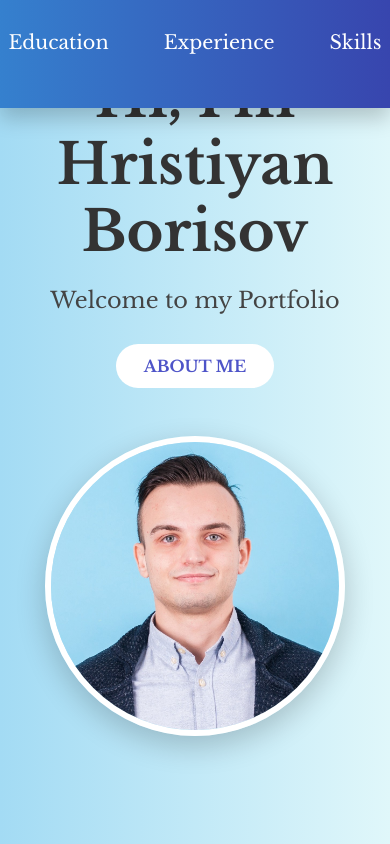
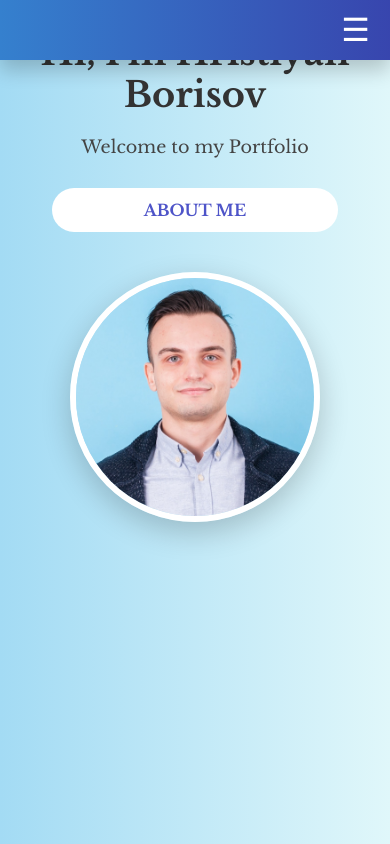
Before and after one commit to annasarabasheva/Portfolio-Site, a React (Vite) app in the folder porfolio-site/: page / in a window 390 px wide. Built offline with nearby package versions, Linux system fonts and the light colour scheme.

Commit message:
Make Navigation responsive for mobile

```diff
--- a/porfolio-site/src/components/header/Header.css
+++ b/porfolio-site/src/components/header/Header.css
@@ -62,3 +62,43 @@
   transform: translateY(-3px);
   background: rgba(255, 255, 255, 0.1);
 }
+
+.menu-toggle {
+  display: none;
+}
+
+@media (max-width: 768px) {
+  .menu-toggle {
+    display: block;
+    background: none;
+    border: none;
+    font-size: 2rem;
+    color: white;
+    cursor: pointer;
+    position: absolute;
+    top: 50%;
+    right: 20px;
+    transform: translateY(-50%);
+    z-index: 1100;
+  }
+
+  .nav {
+    display: none;
+    flex-direction: column;
+    align-items: center;
+    background-color: rgba(44, 62, 80, 0.95);
+    position: absolute;
+    top: 100%;
+    left: 0;
+    width: 100%;
+    padding: 1rem 0;
+  }
+
+  .nav.active {
+    display: flex;
+  }
+
+  .nav li {
+    margin: 0.5rem 0;
+  }
+}
--- a/porfolio-site/src/components/header/Header.jsx
+++ b/porfolio-site/src/components/header/Header.jsx
@@ -1,19 +1,24 @@
-import React from 'react';
+import React, { useState } from 'react';
 import { Link } from 'react-router-dom';
 import './Header.css';
 
 const Header = () => {
+  const [menuOpen, setMenuOpen] = useState(false);
+
   return (
     <header className="header">
-        <nav>
-            <ul className="nav">
-                <li><Link to="/">Home</Link></li>
-                <li><Link to="/education">Education</Link></li>
-                <li><Link to="/experience">Experience</Link></li>
-                <li><Link to="/skills"> Skills</Link></li>
-                <li><Link to="/contact">Contact</Link></li>
-            </ul>
-        </nav>
+      <button className="menu-toggle" onClick={() => setMenuOpen(!menuOpen)}>
+        ☰
+      </button>
+      <nav>
+        <ul className={`nav ${menuOpen ? 'active' : ''}`}>
+          <li><Link to="/" onClick={() => setMenuOpen(false)}>Home</Link></li>
+          <li><Link to="/education" onClick={() => setMenuOpen(false)}>Education</Link></li>
+          <li><Link to="/experience" onClick={() => setMenuOpen(false)}>Experience</Link></li>
+          <li><Link to="/skills" onClick={() => setMenuOpen(false)}>Skills</Link></li>
+          <li><Link to="/contact" onClick={() => setMenuOpen(false)}>Contact</Link></li>
+        </ul>
+      </nav>
     </header>
   );
 };
--- a/porfolio-site/src/components/home/Home.css
+++ b/porfolio-site/src/components/home/Home.css
@@ -63,23 +63,33 @@ body {
   box-shadow: 0 10px 30px rgba(0, 0, 0, 0.2);
 }
 
-/* Responsive Design */
+
+
 @media (max-width: 768px) {
   .home {
     flex-direction: column;
-    padding: 4em 2em;
+    padding: 2em 1em;
     height: auto;
     text-align: center;
   }
 
-  .image img {
-    width: 300px;
-    height: 300px;
-    margin-top: 2em;
+  .hero h1 {
+    font-size: 2.2rem;
   }
 
-  .hero {
-    padding: 0;
-    text-align: center;
+  .hero p {
+    font-size: 1.1rem;
+  }
+
+  .hero button {
+    width: 80%;
+    padding: 12px;
+    font-size: 1rem;
+  }
+
+  .image img {
+    width: 250px;
+    height: 250px;
+    margin-top: 1.5em;
   }
 }
```
